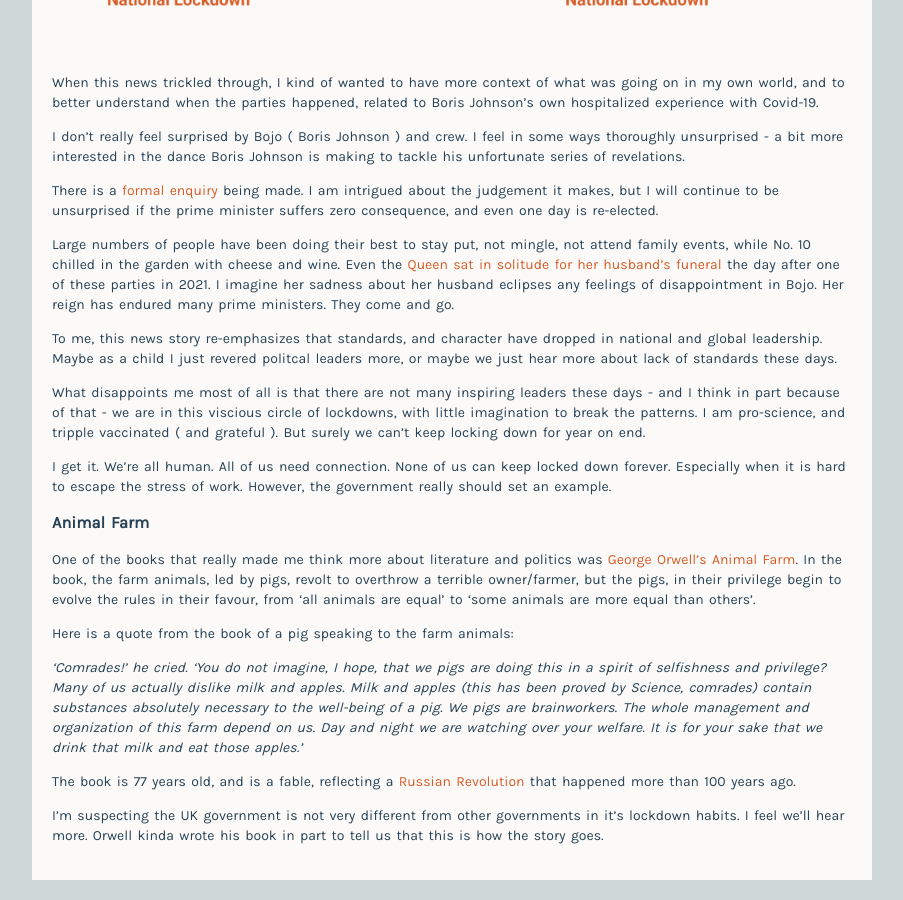
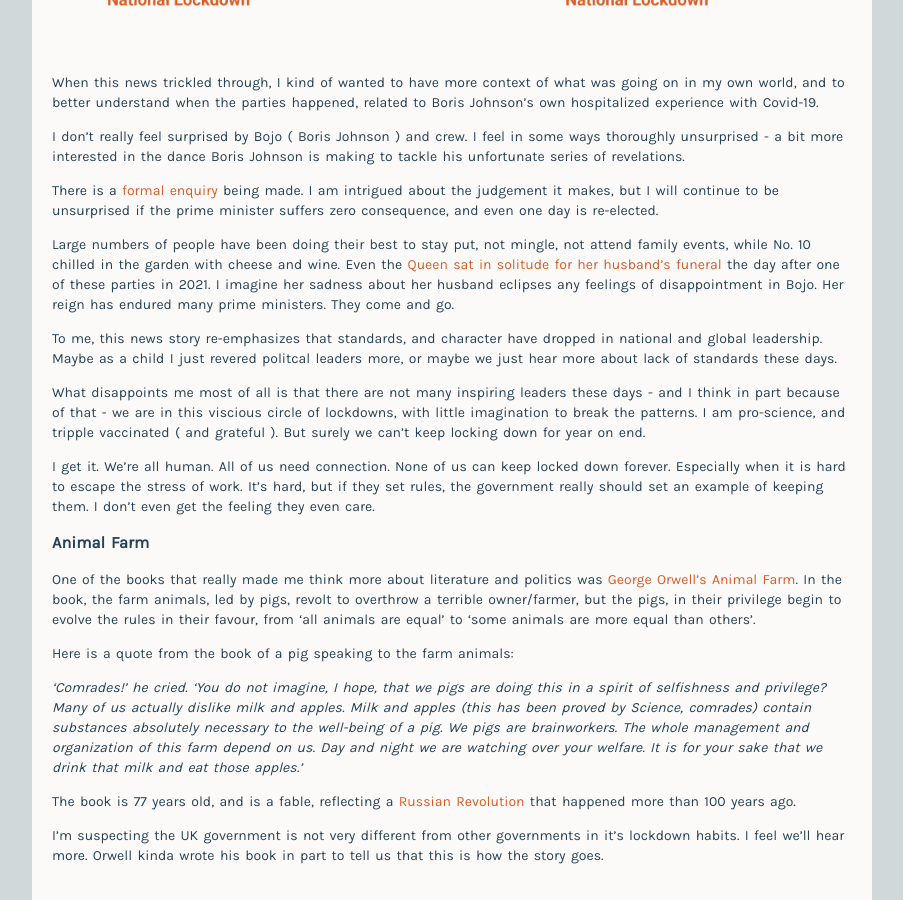
Before and after one commit to mcconville/blog, a Jekyll site: the page built from _posts/2022-01-26-bojo-lockdown-parties.md, in a window 1280 px wide and 900 px high, scrolled down 738 px. Shown: the whole window, without its empty margins (188-1091 px from the left). Built offline with Jekyll 4.4.1, drawn with Linux system fonts in a browser that asks for light colours.

Commit message:
Update 2022-01-26-bojo-lockdown-parties.md

```diff
--- a/_posts/2022-01-26-bojo-lockdown-parties.md
+++ b/_posts/2022-01-26-bojo-lockdown-parties.md
@@ -21,7 +21,7 @@
 
 What disappoints me most of all is that there are not many inspiring leaders these days - and I think in part because of that - we are in this viscious circle of lockdowns, with little imagination to break the patterns. I am pro-science, and tripple vaccinated ( and grateful ). But surely we can't keep locking down for year on end.
 
-I get it. We're all human. All of us need connection. None of us can keep locked down forever. Especially when it is hard to escape the stress of work. However, the government really should set an example.
+I get it. We're all human. All of us need connection. None of us can keep locked down forever. Especially when it is hard to escape the stress of work. It's hard, but if they set rules, the government really should set an example of keeping them. I don't even get the feeling they even care.
 
 ### Animal Farm
 
```
